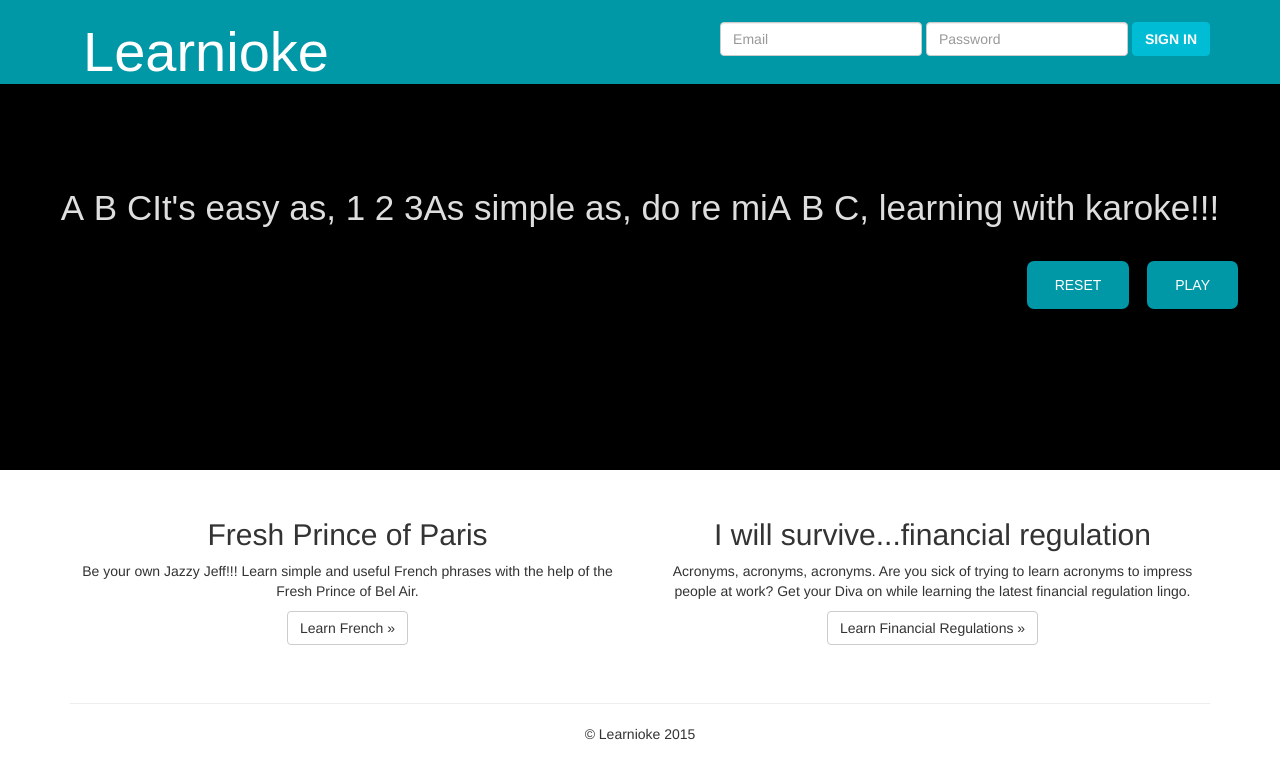
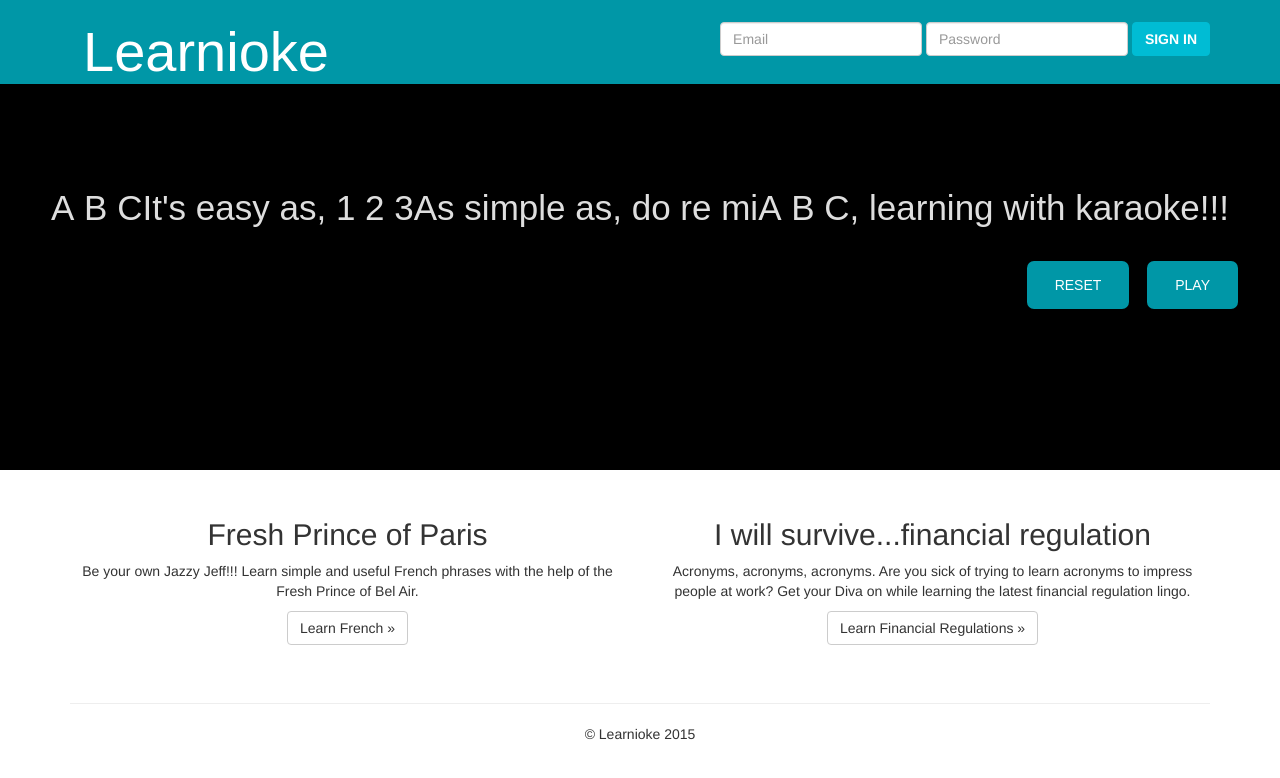
Before and after one commit to julia-/learnioke, a plain HTML site: page index.html in a window 1280 px wide. Drawn offline with Linux system fonts and the light colour scheme; a web font is replaced by a local one.

Commit message:
typo fix for karaoke

```diff
--- a/index.html
+++ b/index.html
@@ -50,7 +50,7 @@
 
       <div class="demo">
         <div id="demo">
-          <div id="quote">A B C<br>It's easy as, 1 2 3<br>As simple as, do re mi<br>A B C, learning with karoke!!!</div>
+          <div id="quote">A B C<br>It's easy as, 1 2 3<br>As simple as, do re mi<br>A B C, learning with karaoke!!!</div>
         </div>
         <div class="nav-controls">
           <!-- <button id="chars">chars</button> -->
```
